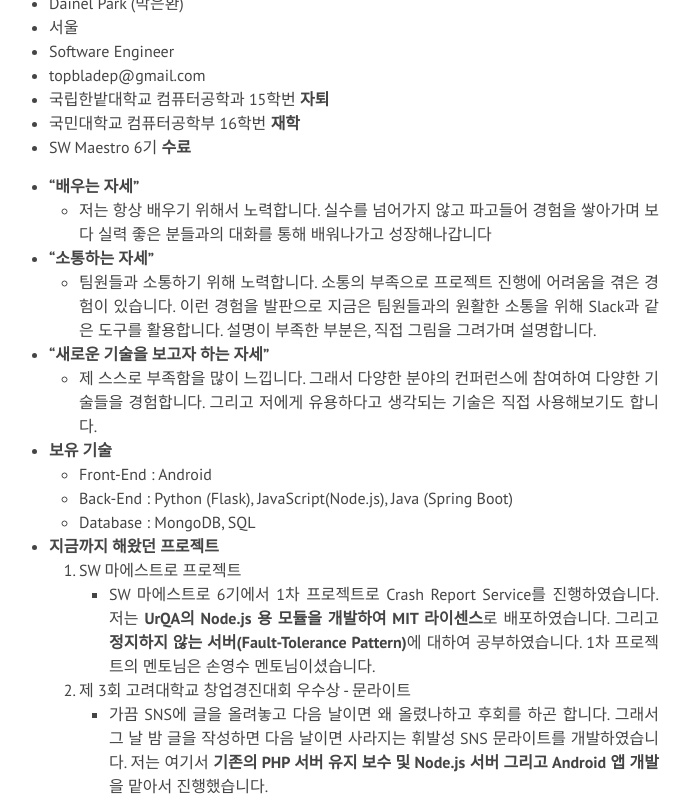
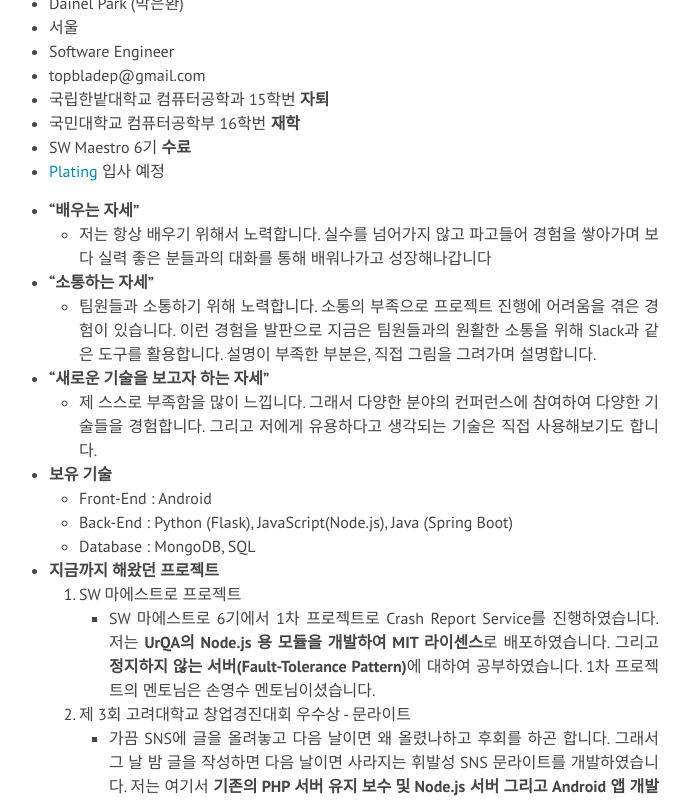
Before and after one commit to DainelPark/dainelpark.github.io, a Jekyll site: the page built from about.md, in a window 1280 px wide and 900 px high, scrolled down 765 px, cut to the strip 99-900 px from the top of the window. Shown: the whole strip, without its empty margins (301-991 px from the left). Built offline with Jekyll 4.4.1, drawn with Linux system fonts in a browser that asks for light colours; nearby versions of some CDN libraries; Markdown is read by kramdown in place of the engine named in the settings.

Commit message:
소개 수정

```diff
--- a/about.md
+++ b/about.md
@@ -14,6 +14,7 @@ description: Dainel Geek's Blog
 * 국립한밭대학교 컴퓨터공학과 15학번 **자퇴**
 * 국민대학교 컴퓨터공학부 16학번 **재학**
 * SW Maestro 6기 **수료**
+* [Plating](https://www.facebook.com/myplating/) 입사 예정
 
 - **"배우는 자세"**
 	- 저는 항상 배우기 위해서 노력합니다. 실수를 넘어가지 않고 파고들어 경험을 쌓아가며 보다 실력 좋은 분들과의 대화를 통해 배워나가고 성장해나갑니다
```
